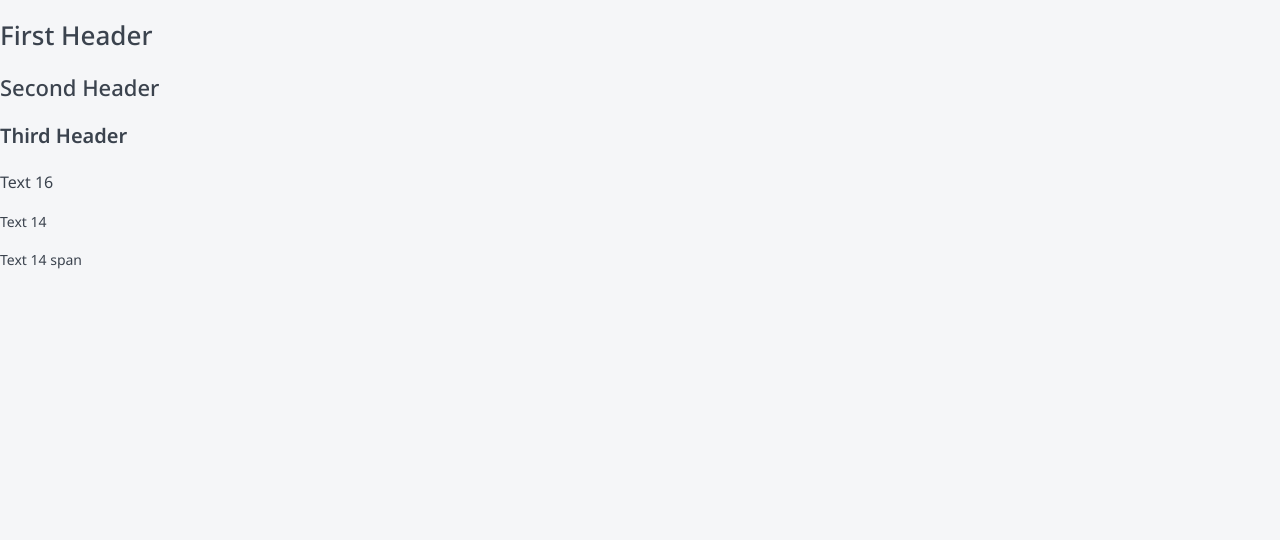
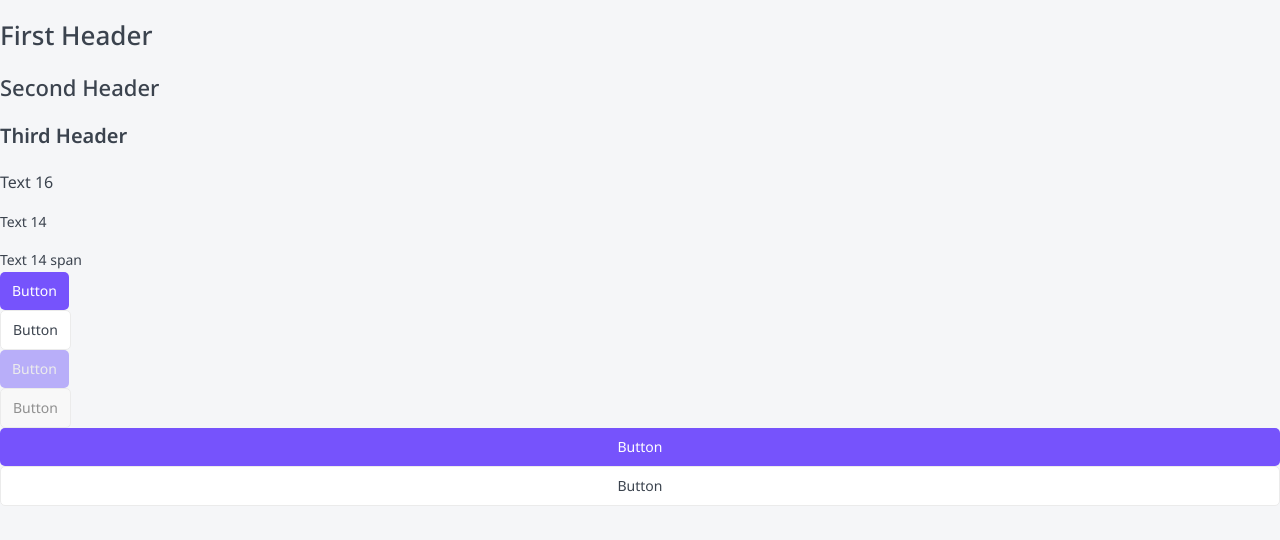
Before and after one commit to egoreq294/rating-app, a Next.js app: page / in a window 1280 px wide. Shown: the top 540 px of the page. Built offline with nearby package versions, Linux system fonts and the light colour scheme.

Commit message:
add button

```diff
--- a/app/globals.css
+++ b/app/globals.css
@@ -3,13 +3,38 @@
   --color-text-primary: #3b434e;
   --color-text-primary-inverted: #fff;
   --color-text-success: #1dc37e;
+  --color-text-disabled: #8f8f8f;
+  --color-text-disabled-inverted: #ececec;
 
   --color-background-primary: #f5f6f8;
   --color-background-secondary: #fff;
 
   --color-fill-primary: #7653fc;
+  --color-fill-secondary: #fff;
   --color-fill-error: #de0000;
   --color-fill-success: #c8f8e4;
+
+  --color-button-primary: #7653fc;
+  --color-button-primary-hover: #6a4ce1;
+  --color-button-primary-active: #5b42c1;
+  --color-button-primary-disabled: #b8aef9;
+  --color-button-secondary: #fff;
+  --color-button-secondary-hover: #f1f1f1;
+  --color-button-secondary-active: #e2e2e2;
+  --color-button-secondary-disabled: #f8f8f8;
+
+  --color-border-primary: #ebebeb;
+
+  --gutter-xxxs: 4px;
+  --gutter-xxs: 8px;
+  --gutter-xs: 12px;
+  --gutter-s: 16px;
+  --gutter-m: 20px;
+  --gutter-l: 24px;
+  --gutter-xl: 28px;
+  --gutter-xxl: 32px;
+
+  --border-radius: 5px;
 }
 
 body {
--- a/app/layout.tsx
+++ b/app/layout.tsx
@@ -1,7 +1,8 @@
 import type { Metadata } from "next";
 import { Noto_Sans } from "next/font/google";
+import { JSX } from "react";
+
 import "./globals.css";
-import { JSX } from "react";
 
 const notoSans = Noto_Sans({
   variable: "--font-noto-sans",
--- a/package.json
+++ b/package.json
@@ -26,6 +26,7 @@
     "eslint": "9.17.0",
     "eslint-config-next": "15.1.3",
     "eslint-config-prettier": "9.1.0",
+    "eslint-plugin-simple-import-sort": "^12.1.1",
     "stylelint": "16.12.0",
     "stylelint-config-standard": "36.0.1",
     "stylelint-order": "6.0.4",
--- a/src/pages/HomePage/HomePage.tsx
+++ b/src/pages/HomePage/HomePage.tsx
@@ -1,5 +1,6 @@
-import { Typography } from "@shared/ui";
-import React, { FC } from "react";
+import React, { FC } from 'react';
+
+import { Button, Typography } from '@shared/ui';
 
 export const HomePage: FC = () => {
   return (
@@ -12,6 +13,21 @@ export const HomePage: FC = () => {
       <Typography variant="text14" component="span">
         Text 14 span
       </Typography>
+
+      <Button variant="Primary">Button</Button>
+      <Button variant="Secondary">Button</Button>
+      <Button variant="Primary" disabled>
+        Button
+      </Button>
+      <Button variant="Secondary" disabled>
+        Button
+      </Button>
+      <Button variant="Primary" fullWidth>
+        Button
+      </Button>
+      <Button variant="Secondary" fullWidth>
+        Button
+      </Button>
     </>
   );
 };
--- /dev/null
+++ b/src/shared/ui/Button/Button.tsx
@@ -0,0 +1,45 @@
+import cn from 'classnames';
+import React, {
+  ButtonHTMLAttributes,
+  DetailedHTMLProps,
+  FC,
+  ReactNode,
+} from 'react';
+
+import styles from './styles.module.css';
+
+type ButtonVariant = 'Primary' | 'Secondary';
+
+interface Props
+  extends DetailedHTMLProps<
+    ButtonHTMLAttributes<HTMLButtonElement>,
+    HTMLButtonElement
+  > {
+  children: ReactNode;
+  variant: ButtonVariant;
+  fullWidth?: boolean;
+}
+
+export const Button: FC<Props> = ({
+  children,
+  variant,
+  fullWidth,
+  className,
+  ...props
+}) => {
+  return (
+    <button
+      {...props}
+      className={cn(
+        styles.Button,
+        styles[variant],
+        {
+          [styles.FullWidth]: fullWidth,
+        },
+        className,
+      )}
+    >
+      {children}
+    </button>
+  );
+};
--- /dev/null
+++ b/src/shared/ui/Button/index.ts
@@ -0,0 +1 @@
+export {Button} from './Button'
--- /dev/null
+++ b/src/shared/ui/Button/styles.module.css
@@ -0,0 +1,67 @@
+.Button {
+  display: flex;
+  align-items: center;
+  justify-content: center;
+
+  padding: var(--gutter-xs);
+
+  cursor: pointer;
+
+  color: var(--color-text);
+  border: none;
+  outline: none;
+  background: none;
+
+  font-family: var(--font-noto-sans);
+  font-size: 14px;
+  font-weight: 400;
+  line-height: 14px;
+  gap: var(--gutter-xxs);
+}
+
+.Primary {
+  color: var(--color-text-primary-inverted);
+  border-radius: var(--border-radius);
+  background-color: var(--color-button-primary);
+
+  &:disabled {
+    cursor: not-allowed;
+
+    color: var(--color-text-disabled-inverted);
+    background-color: var(--color-button-primary-disabled);
+  }
+
+  &:hover:not(:disabled) {
+    background-color: var(--color-button-primary-hover);
+  }
+
+  &:active:not(:disabled) {
+    background-color: var(--color-button-primary-active);
+  }
+}
+
+.Secondary {
+  color: var(--color-text-primary);
+  border: 1px solid var(--color-border-primary);
+  border-radius: var(--border-radius);
+  background-color: var(--color-button-secondary);
+
+  &:disabled {
+    cursor: not-allowed;
+
+    color: var(--color-text-disabled);
+    background-color: var(--color-button-secondary-disabled);
+  }
+
+  &:hover:not(:disabled) {
+    background-color: var(--color-button-secondary-hover);
+  }
+
+  &:active:not(:disabled) {
+    background-color: var(--color-button-secondary-active);
+  }
+}
+
+.FullWidth {
+  width: 100%;
+}
--- a/src/shared/ui/index.ts
+++ b/src/shared/ui/index.ts
@@ -1 +1,2 @@
 export {Typography} from './Typography'
+export {Button} from './Button'
```
Also changed, not shown: eslint.config.mjs (+20 -3 lines), src/shared/ui/Typography/Typography.tsx (+15 -15 lines), 2 other files (tests, documents, lock files or other folders).
